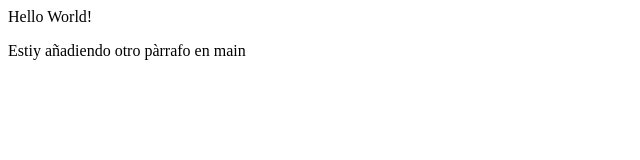
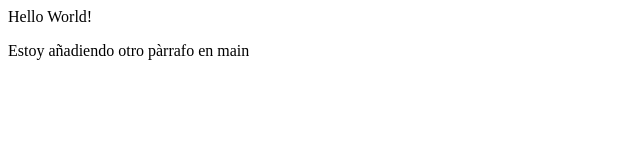
Before and after one commit to cgorricho/git-video, a plain HTML site: page index.html in a window 1280 px wide. Shown: the full height of the page, 0-640 px from the left. Drawn offline with Linux system fonts and the light colour scheme.

Commit message:
Cambio a index.html en (main)

```diff
--- a/index.html
+++ b/index.html
@@ -1,2 +1,2 @@
 <div>Hello World!</div>
-<p>Estiy añadiendo otro pàrrafo en main</p>
+<p>Estoy añadiendo otro pàrrafo en main</p>
```
